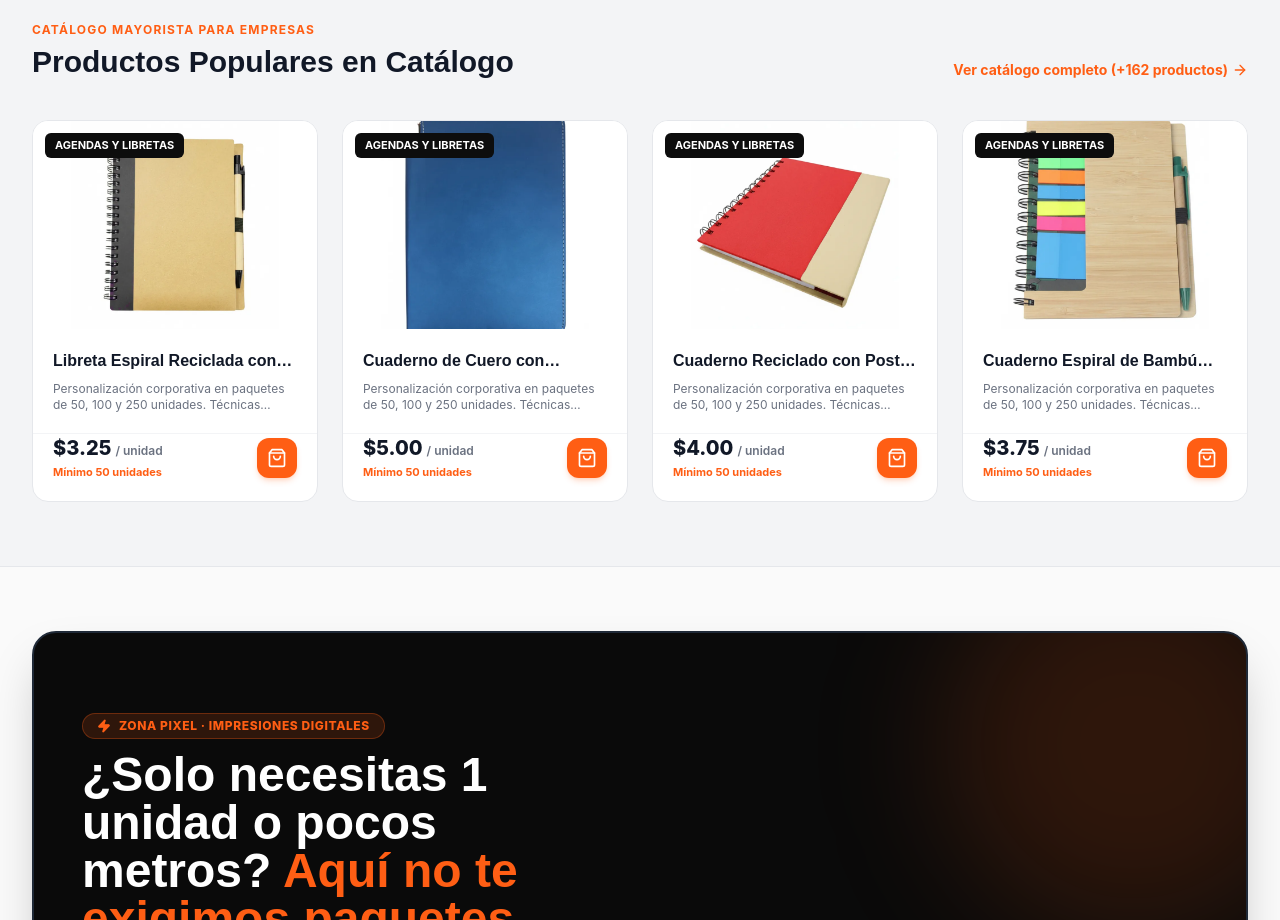
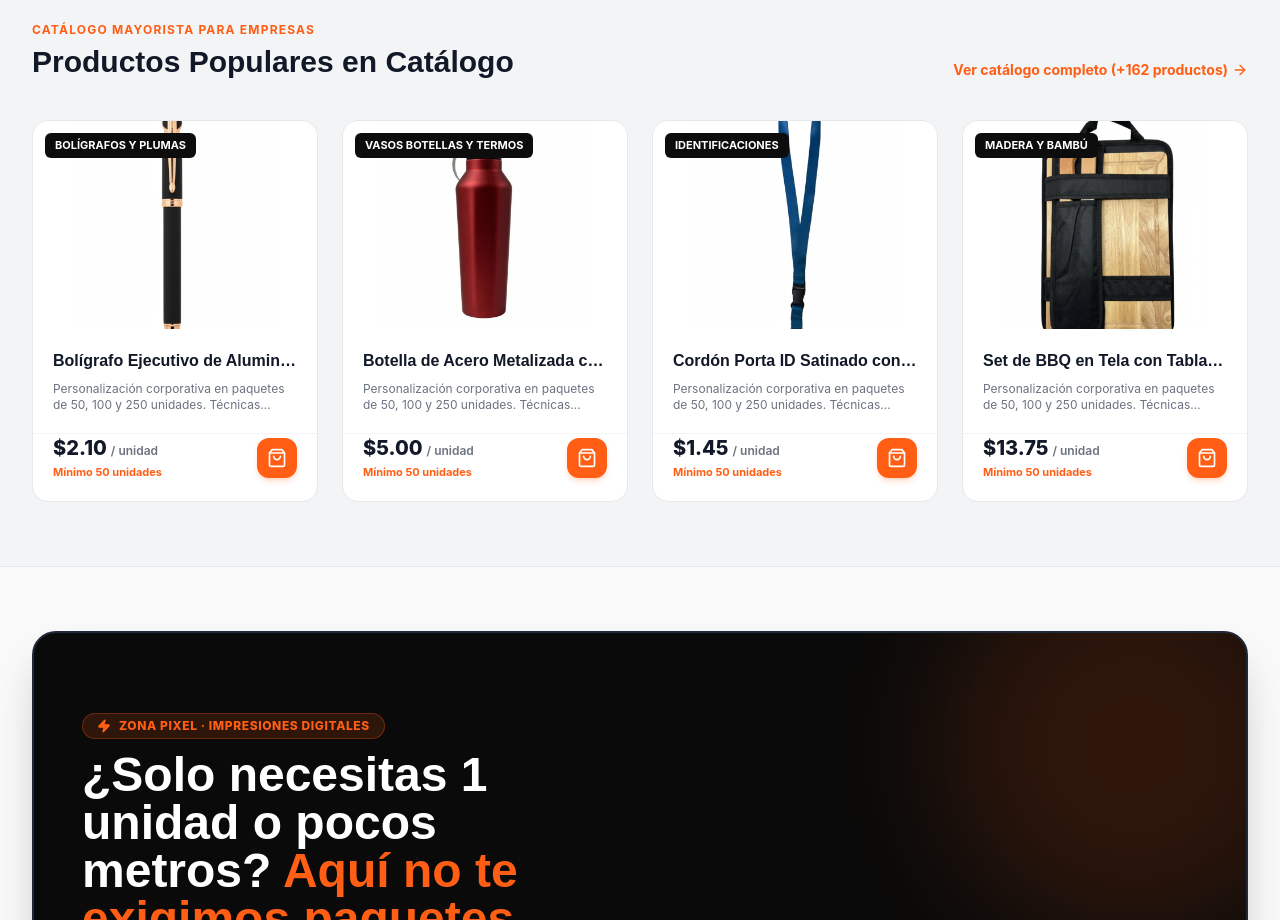
Before and after one commit to cotoss3/Rufpixel_Vercel, a Next.js app: page / in a window 1280 px wide. Shown: the part 2940-3860 px from the top of the page. Built offline with nearby package versions, Linux system fonts and the light colour scheme; no server answers.

Commit message:
feat(home): make full product cards clickable and feature requested 4 products

```diff
--- a/src/app/page.tsx
+++ b/src/app/page.tsx
@@ -31,7 +31,16 @@ export const metadata: Metadata = {
 
 export default async function HomePage() {
   const { products } = await getProducts();
-  const featuredProducts = products.slice(0, 4);
+  const featuredSlugs = [
+    'boligrafo-ejecutivo-de-aluminio-premium',
+    'botella-de-acero-metalizada-con-tapa-rosca',
+    'cordon-porta-id-satinado-con-clip-desprendible',
+    'set-de-bbq-en-tela-con-tabla-y-utensilios-de-madera',
+  ];
+  const selectedFeatured = featuredSlugs
+    .map((slug) => products.find((p) => p.slug === slug))
+    .filter((p): p is NonNullable<typeof p> => Boolean(p));
+  const featuredProducts = selectedFeatured.length === 4 ? selectedFeatured : products.slice(0, 4);
 
   const { posts } = await getBlogPosts();
   const recentPosts = posts.slice(0, 3);
@@ -340,9 +349,10 @@ export default async function HomePage() {
 
           <div className="grid grid-cols-1 sm:grid-cols-2 lg:grid-cols-4 gap-6">
             {featuredProducts.map((product) => (
-              <div
+              <Link
                 key={product.id}
-                className="bg-white rounded-2xl overflow-hidden border border-gray-200 hover:shadow-lg transition-all group flex flex-col justify-between"
+                href={`/productos/${product.slug}`}
+                className="bg-white rounded-2xl overflow-hidden border border-gray-200 hover:border-[#FF5E14]/50 hover:shadow-lg transition-all group flex flex-col justify-between cursor-pointer"
               >
                 <div>
                   <div className="relative h-52 bg-gray-200 overflow-hidden">
@@ -400,15 +410,14 @@ export default async function HomePage() {
                       );
                     })()}
                   </div>
-                  <Link
-                    href={`/productos/${product.slug}`}
-                    className="p-2.5 bg-[#FF5E14] text-white rounded-xl hover:bg-[#E04700] transition-colors shadow-md shadow-[#FF5E14]/20"
-                    aria-label={`Ver ${product.name}`}
+                  <span
+                    className="p-2.5 bg-[#FF5E14] text-white rounded-xl group-hover:bg-[#E04700] transition-colors shadow-md shadow-[#FF5E14]/20"
+                    aria-hidden="true"
                   >
                     <ShoppingBag className="w-5 h-5" />
-                  </Link>
+                  </span>
                 </div>
-              </div>
+              </Link>
             ))}
           </div>
         </div>
```
